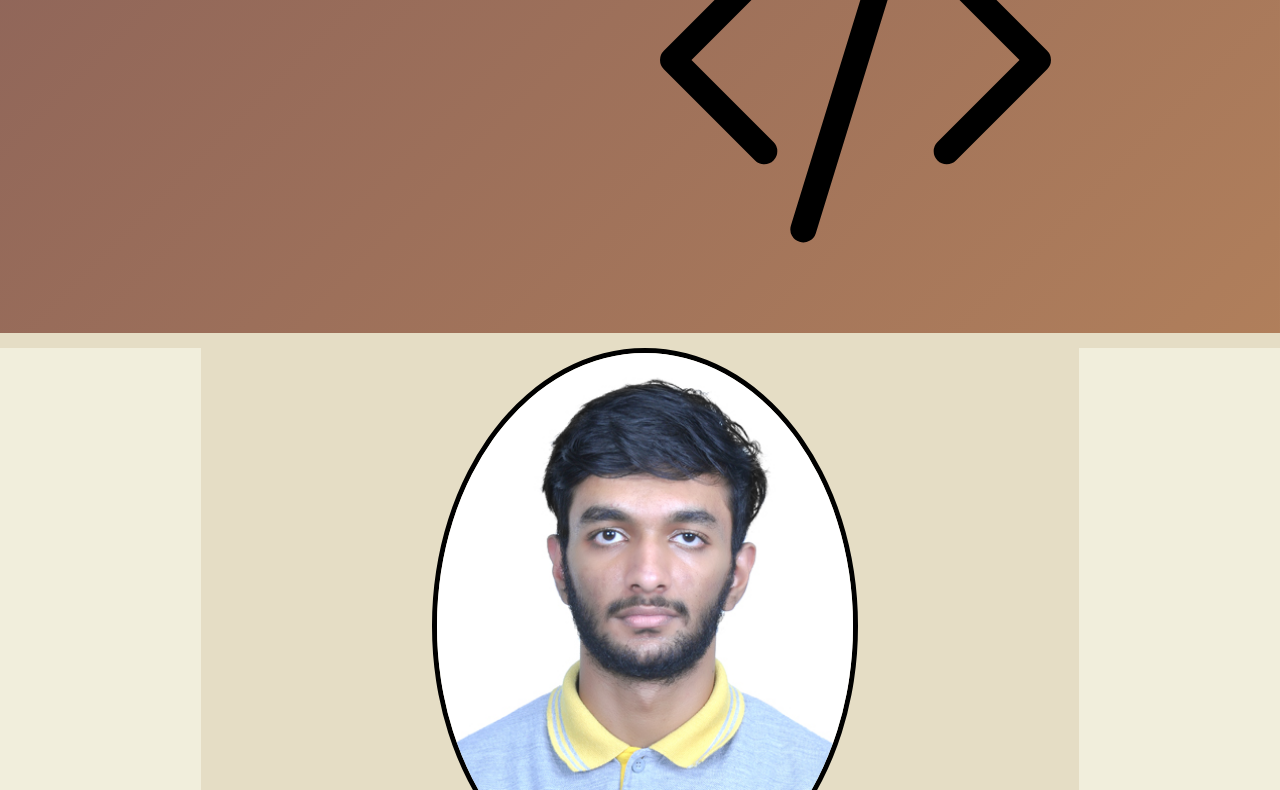
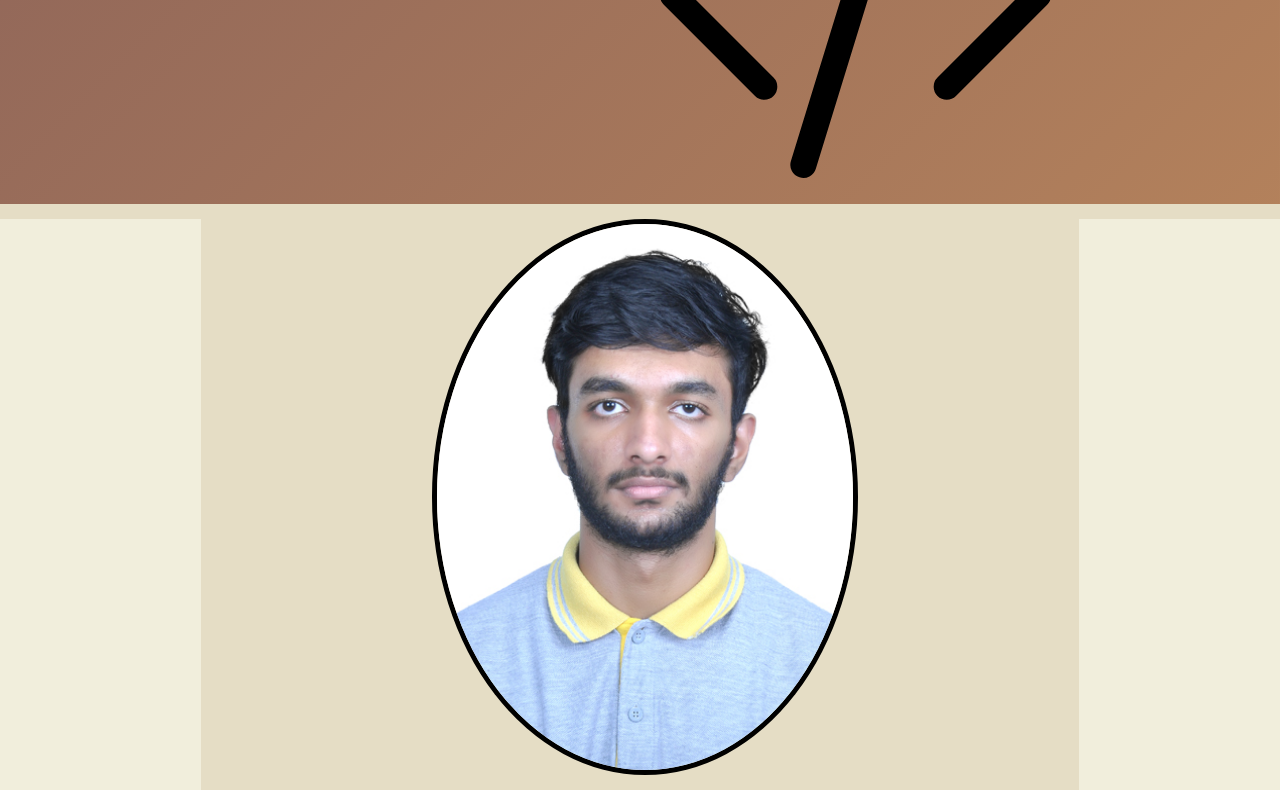
Before and after one commit to skandhaece/about_me, a plain HTML site: page index.html in a window 1280 px wide. Shown: the part 322-1112 px from the top of the page. Drawn offline with nearby package versions, Linux system fonts and the light colour scheme.

Commit message:
Update style.css

```diff
--- a/style.css
+++ b/style.css
@@ -16,9 +16,10 @@ body{
     /* background-color: #FFC94A; */
     display: grid;
     grid-template-columns: repeat(6 ,1fr);
-    grid-template-rows: 1fr 1fr 1fr 2fr 1fr 1fr 2fr;
+    grid-template-rows: 2fr 0.5fr 2fr 2fr 1fr 1fr 2fr;
     gap: 15px;
     width: 100%;
+    height: 100vh;
 }
 .navbar{
     background-color: #97E7E1;
```
